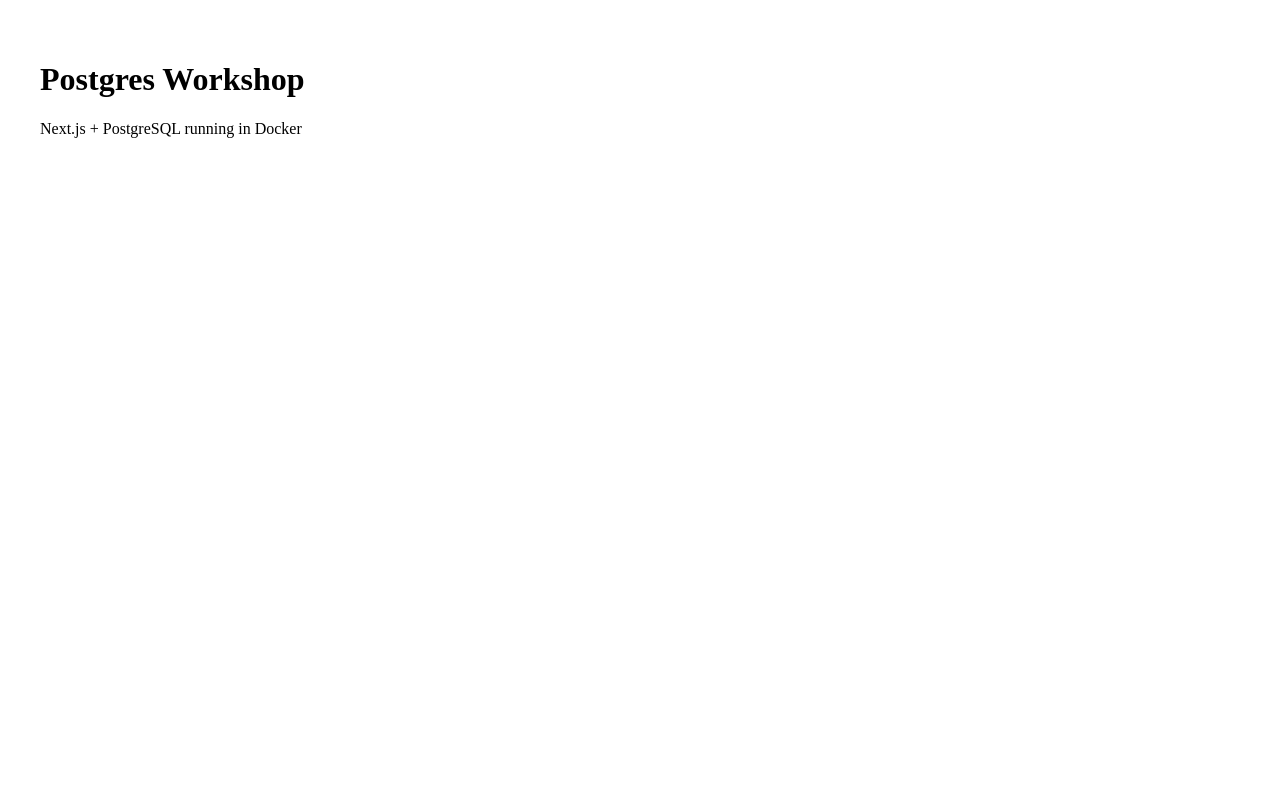
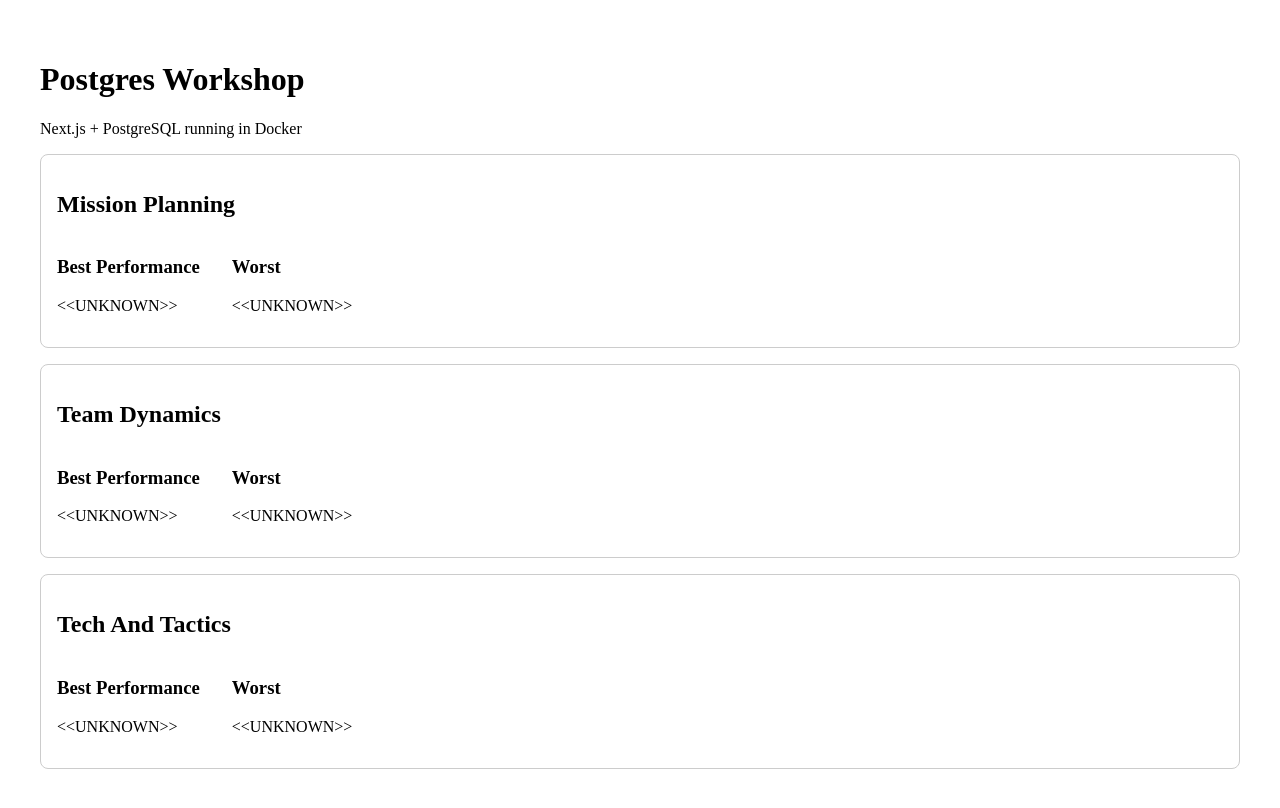
Before and after one commit to atomicobject/postgres-tutorial, a Next.js app in the folder frontend/: page / in a window 1280 px wide. Built offline with nearby package versions, Linux system fonts and the light colour scheme.

Commit message:
Move endpoint content into page.tsx since it's server side

```diff
--- a/frontend/app/api/best-worst-question/route.ts
+++ /dev/null
@@ -1,23 +0,0 @@
-import { NextResponse } from "next/server";
-
-export async function GET() {
-  const data = [
-    {
-      category: "missionPlanning",
-      best_question: "<<UNKNOWN>>",
-      worst_question: "<<UNKNOWN>>",
-    },
-    {
-      category: "teamDynamics",
-      best_question: "<<UNKNOWN>>",
-      worst_question: "<<UNKNOWN>>",
-    },
-    {
-      category: "techAndTactics",
-      best_question: "<<UNKNOWN>>",
-      worst_question: "<<UNKNOWN>>",
-    },
-  ];
-
-  return NextResponse.json(data);
-}
--- a/frontend/app/page.tsx
+++ b/frontend/app/page.tsx
@@ -1,8 +1,59 @@
-export default function Home() {
+export default async function Home() {
+  const categoryStats = [
+    {
+      category: "missionPlanning",
+      best_question: "<<UNKNOWN>>",
+      worst_question: "<<UNKNOWN>>",
+    },
+    {
+      category: "teamDynamics",
+      best_question: "<<UNKNOWN>>",
+      worst_question: "<<UNKNOWN>>",
+    },
+    {
+      category: "techAndTactics",
+      best_question: "<<UNKNOWN>>",
+      worst_question: "<<UNKNOWN>>",
+    },
+  ];
+
+  const formatCategory = (category: string) => {
+    return category.replace(/([A-Z])/g, " $1").replace(/^./, (s) => s.toUpperCase());
+  };
+
   return (
-    <main style={{ padding: '2rem' }}>
+    <main style={{ padding: "2rem" }}>
       <h1>Postgres Workshop</h1>
       <p>Next.js + PostgreSQL running in Docker</p>
+
+      {/* TODO: Top Performing super hero */}
+
+      {categoryStats.map((stat) => (
+        <section
+          key={stat.category}
+          style={{
+            border: "1px solid #ccc",
+            borderRadius: "8px",
+            padding: "1rem",
+            marginTop: "1rem",
+          }}
+        >
+          <h2>{formatCategory(stat.category)}</h2>
+          <div style={{ display: "flex", gap: "2rem" }}>
+            <div>
+              <h3>Best Performance</h3>
+              <p>{stat.best_question}</p>
+            </div>
+            <div>
+              <h3>Worst</h3>
+              <p>{stat.worst_question}</p>
+            </div>
+          </div>
+        </section>
+      ))}
+
+      {/* TODO: Top Equipment for each type */}
+      {/* TODO: Search box which list all goals that mention the word you type eg "teamwork" */}
     </main>
-  )
+  );
 }
```
